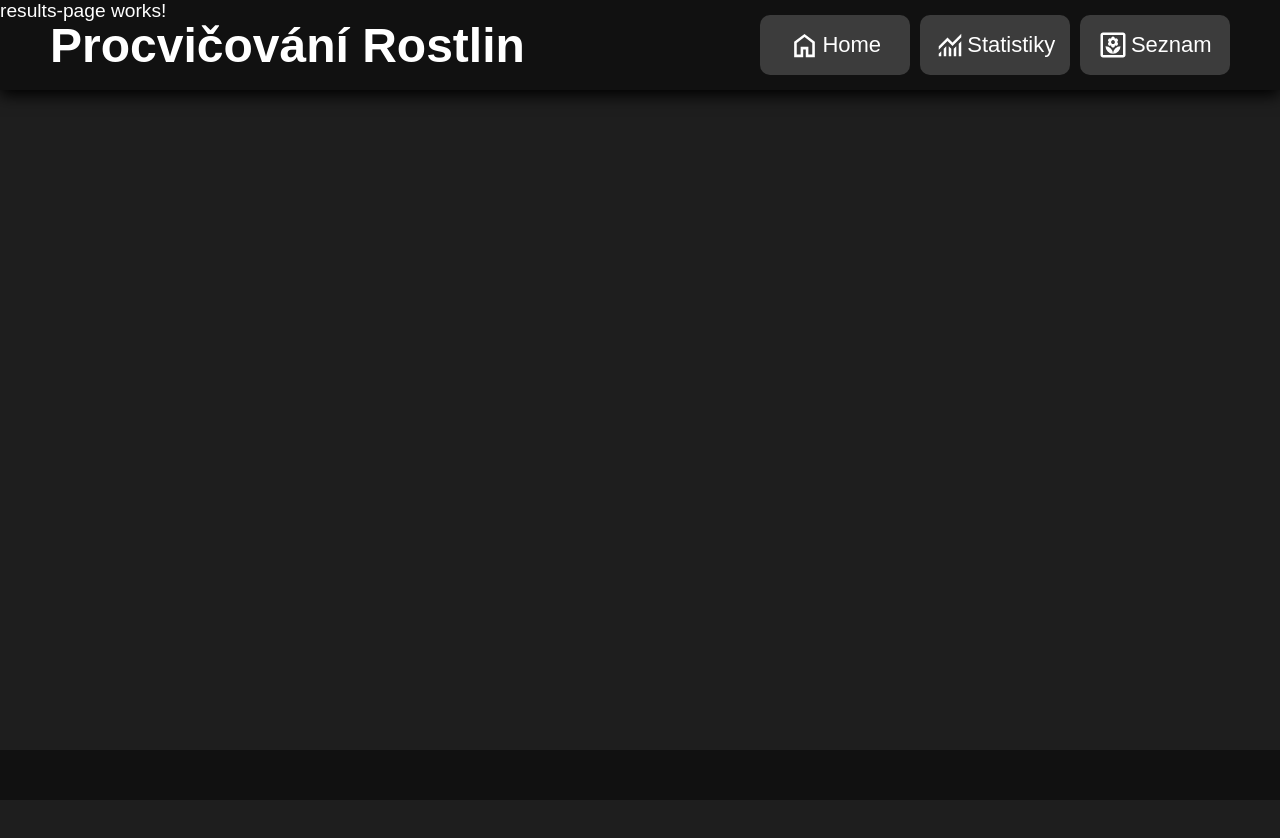
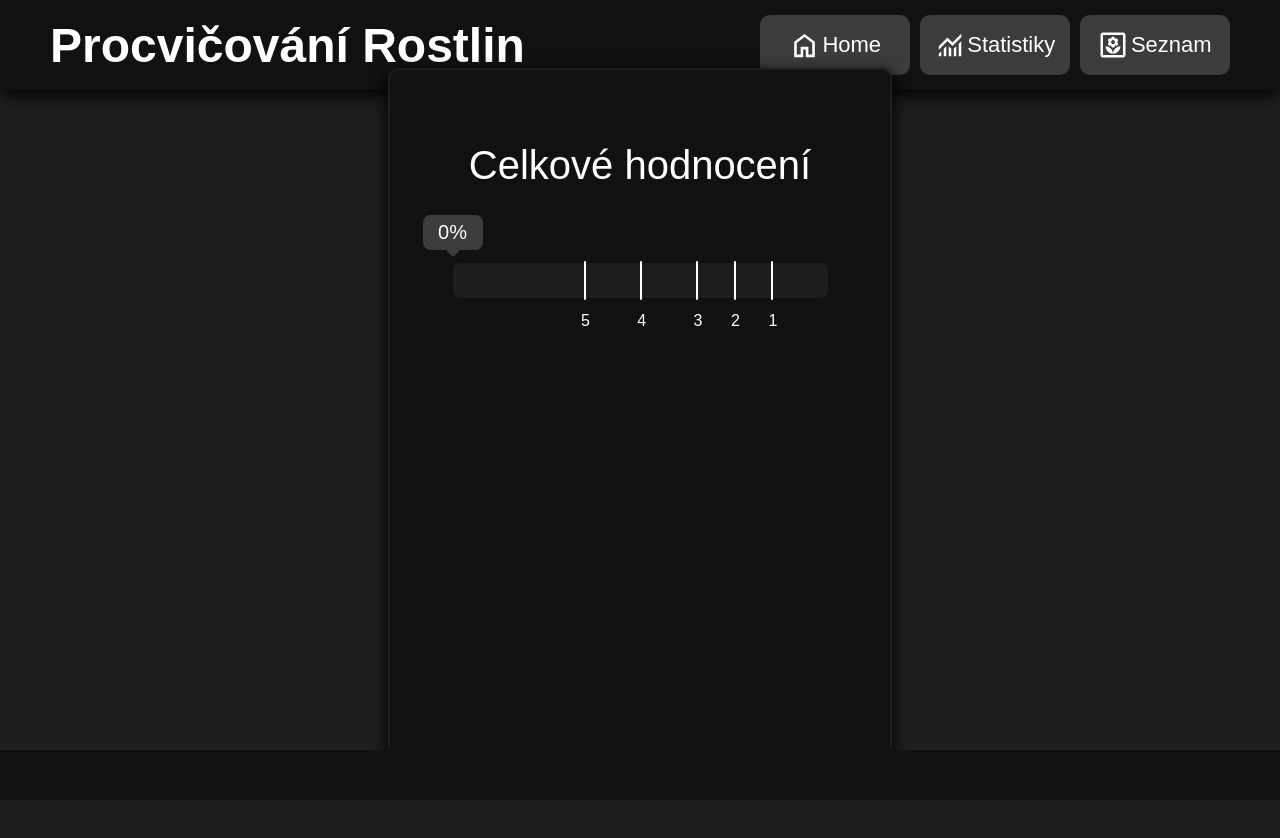
Before and after one commit to Tucnuc/test, an Angular app: page /results in a window 1280 px wide. Before the commit the page ends 800 px from the top, so only its background shows below. Built offline with nearby package versions, Linux system fonts and the light colour scheme.

Commit message:
Alpha 1.2

```diff
--- a/src/app/test-page/results-page/results-page.component.html
+++ b/src/app/test-page/results-page/results-page.component.html
@@ -1 +1,15 @@
-<p>results-page works!</p>
+<div class="con">
+    <div class="resultsCon" [@expandCollapse]="conAnimState">
+        <div class="percentageCon">
+            <p class="text heading">{{ headingText }}</p>
+            <div class="bar" [@fading]="fadeState2">
+                <div class="markerCon">
+                    @for (marker of markers; track $index) {
+                        <div class="marker" [@fading]="markerStates[$index]" [ngStyle]="{'left': marker + '%'}"><p class="markerText">{{ $index+1 }}</p></div>
+                    }
+                </div>
+                <div class="per" [@fill]="fillAnimState" [attr.per]="percentageText + '%'" [ngStyle]="{'max-width': percentage + '%'}"></div>
+            </div>
+        </div>
+    </div>
+</div>
--- a/src/app/test-page/results-page/results-page.component.scss
+++ b/src/app/test-page/results-page/results-page.component.scss
@@ -1,5 +1,107 @@
-p {
+$color-1-dark: #111111;
+$color-1: #1e1e1e;
+$color-1-light: #3c3c3c;
+$green: #007300;
+
+.con {
+    width: 100%;
+    height: calc(100% + 40px);
+    display: flex;
+    justify-content: center;
+    align-items: center;
+}
+
+.resultsCon {
     position: absolute;
-    font-size: larger;
-    z-index: 999;
+    background-color: $color-1-dark;
+    height: 700px;
+    width: 500px;
+    box-shadow: black 0px 5px 15px 1px;
+    border: $color-1 2px solid;
+    border-radius: 10px;
+    display: flex;
+    justify-content: center;
 }
+
+.percentageCon {
+    display: flex;
+    justify-content: center;
+    text-align: center;
+    flex-direction: column;
+    height: 300px;
+    align-items: center;
+}
+
+.bar {
+    height: 35px;
+    width: 375px;
+    background-color: $color-1;
+    border-radius: 7.5px;
+}
+
+.per {
+    background-color: $green;
+    height: 100%;
+    border-radius: 7.5px;
+    position: relative;
+}
+
+.per::before {
+    content: attr(per);
+    font-size: 20px;
+    position: absolute;
+    right: 0;
+    background-color: $color-1-light;
+    font-weight: 500;
+    top: -47.5px;
+    height: 35px;
+    width: 60px;
+    border-radius: 7.5px;
+    display: flex;
+    justify-content: center;
+    align-items: center;
+    transform: translateX(50%);
+}
+.per::after {
+    content: "";
+    position: absolute;
+    width: 10px;
+    height: 10px;
+    background-color: $color-1-light;
+    top: -17.5px;
+    right: 0;
+    transform: translateX(50%) rotate(45deg);
+    border-radius: 2px;
+}
+
+.markerCon {
+    position: absolute;
+    height: 35px;
+    width: 375px;
+    display: flex;
+    align-items: center;
+}
+
+.marker {
+    position: absolute;
+    width: 2px;
+    height: 39px;
+    background-color: white;
+    z-index: 1;
+    border-radius: 100vw;
+}
+
+.markerText {
+    position: absolute;
+    bottom: -30px;
+    left: -140%;
+}
+
+.text {
+    font-size: 30px;
+}
+
+.heading {
+    font-size: 40px;
+    margin-bottom: 75px;
+}
--- a/src/app/test-page/results-page/results-page.component.ts
+++ b/src/app/test-page/results-page/results-page.component.ts
@@ -1,11 +1,30 @@
 import { Component, OnInit } from '@angular/core';
+import { NgStyle, NgClass } from '@angular/common';
+import { trigger, state, style, animate, transition } from '@angular/animations';
 import { SharedService } from '../../shared/shared.service';
 
 @Component({
   selector: 'app-results-page',
-  imports: [],
+  imports: [NgStyle],
   templateUrl: './results-page.component.html',
-  styleUrl: './results-page.component.scss'
+  styleUrl: './results-page.component.scss',
+  animations: [
+    trigger('expandCollapse', [
+      state('collapsed', style({ transform: 'scaleY(0)', transformOrigin: 'center' })),
+      state('expanded', style({ transform: 'scaleY(1)', transformOrigin: 'center' })),
+      transition('collapsed <=> expanded', [animate('1000ms ease-in-out')]),
+    ]),
+    trigger('fading', [
+      state('appear', style({ opacity: 1 })),
+      state('disappear', style({ opacity: 0 })),
+      transition('appear <=> disappear', [animate('500ms ease-in-out')]),
+    ]),
+    trigger('fill', [
+      state('empty', style({ width: 0 })),
+      state('filled', style({ width: '100%' })),
+      transition('empty => filled', [animate('2s ease-in-out')]),
+    ]),
+  ],
 })
 export class ResultsPageComponent implements OnInit {
   constructor(private shared: SharedService) { }
@@ -13,10 +32,34 @@ export class ResultsPageComponent implements OnInit {
   correctPlants: any[] = [];
   incorrectPlants: any[] = [];
 
+
   calculatePercentage(part: number, total: number): number {
     if (total === 0) return 0;
-    return (part / total) * 100;
+    return parseFloat(((part / total) * 100).toFixed(0));
   }
+
+  typeWriter(txt: string, speed: number) {
+    let i = 0;
+    const type = () => {
+      if (i < txt.length) {
+        this.headingText += txt.charAt(i);
+        i++;
+        setTimeout(type.bind(this), speed);
+      }
+    };
+    type();
+  }
+
+  percentage = 0;
+  percentageText = 0;
+  conAnimState = 'collapsed';
+  fillAnimState = 'empty';
+  markers = [85, 75, 65, 50, 35];
+
+  fadeState1 = 'disappear';
+  fadeState2 = 'disappear';
+  markerStates = ['disappear','disappear','disappear','disappear','disappear'];
+  headingText: string = '';
 
   ngOnInit(): void {
     const results: { [key: string]: any } = this.shared.getResults();
@@ -24,5 +67,61 @@ export class ResultsPageComponent implements OnInit {
 
     this.correctPlants = results[resultsKeys[0]];
     this.incorrectPlants = results[resultsKeys[1]];
+    // this.correctPlants = [0,1,2,3,5];
+    // this.incorrectPlants = [];
+
+    if (this.correctPlants || this.incorrectPlants) {
+      this.percentage = this.calculatePercentage(this.correctPlants.length, this.correctPlants.length + this.incorrectPlants.length);
+      console.log(this.percentage);
+    } else {
+      console.log('No results to show');
+    }
+
+
+    setTimeout(() => {
+      this.conAnimState = 'expanded';
+      setTimeout(() => {
+
+        let i = 0;
+        const txt = 'Celkové hodnocení';
+        const speed = 40;
+
+        const typeWriter = () => {
+          if (i < txt.length) {
+            this.headingText += txt.charAt(i);
+            i++;
+            setTimeout(typeWriter, speed);
+          }
+        };
+        typeWriter();
+
+        setTimeout(() => {
+          this.fadeState2 = 'appear';
+        }, 100);
+
+        setTimeout(() => {
+          for (let i = 0; i < this.markerStates.length; i++) {
+            setTimeout(() => {
+              this.markerStates[i] = 'appear';
+            }, 150 * i);
+          }
+        }, 500);
+
+        setTimeout(() => {
+          const max = this.percentage;
+          const delay = (2000 / max) * max / 100;
+
+          for (let i = 0; i < max; i++) {
+            setTimeout(() => {
+              this.percentageText++;
+            }, delay + (delay * i));
+          }
+
+          this.fillAnimState = 'filled';
+        }, 1750);
+
+      }, 1200);
+
+    }, 400);
   }
 }
```
